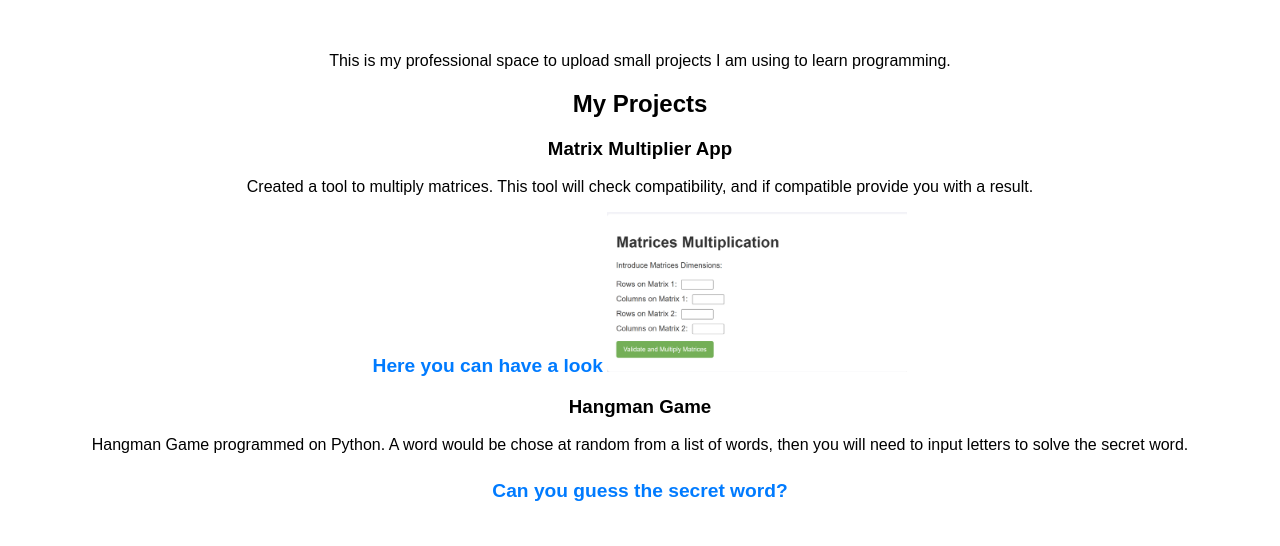
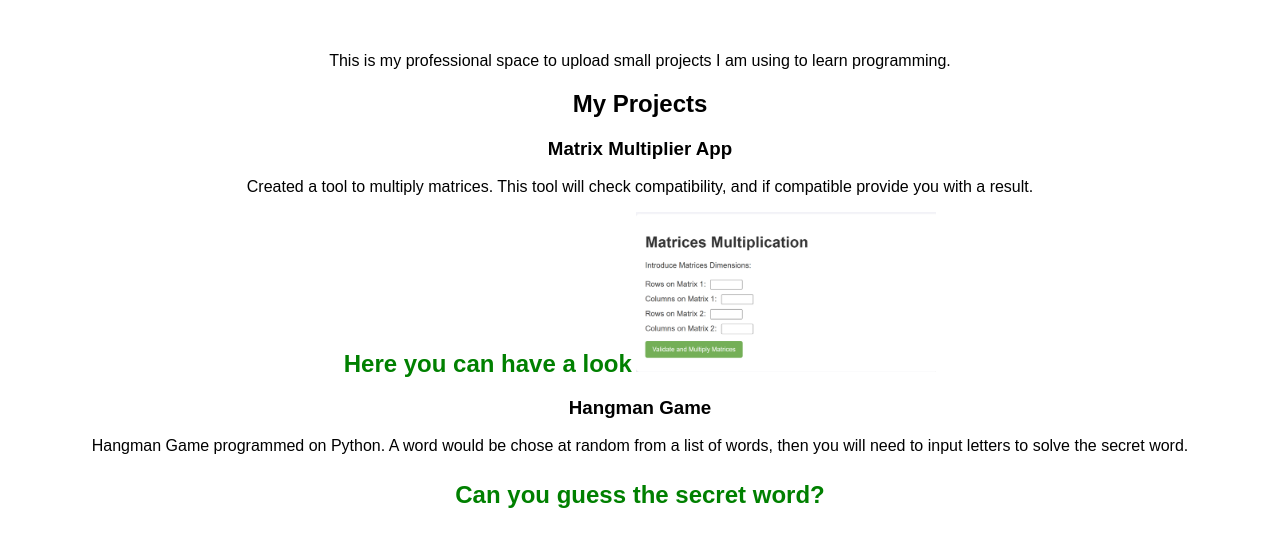
Before and after one commit to oarellanok/Portfolio, a plain HTML site: page index.html in a window 1280 px wide. Shown: the part 196-742 px from the top of the page. Drawn offline with Linux system fonts and the light colour scheme.

Commit message:
Update style.css

```diff
--- a/style.css
+++ b/style.css
@@ -21,7 +21,7 @@ h1 {
     margin-top: 10px; /* Añade espacio entre la imagen y el enlace */
     color: #007bff; /* Color del texto del enlace */
     text-decoration: none; /* Elimina el subrayado predeterminado */
-    font-size: 1.2rem; /* Haz el texto un poco más grande */
+    font-size: 1.5rem; /* Haz el texto un poco más grande */
     font-weight: bold; /* Enfatiza el texto */
     transition: transform 0.3s, color 0.3s; /* Añade una transición suave para los cambios */
 }
@@ -30,3 +30,13 @@ h1 {
     color: #ff0000; /* Cambia el color del texto al pasar el ratón */
     transform: scale(1.2); /* Aumenta el tamaño del enlace */
 }
+
+.project-link {
+    display: inline-block; /* Hace que el enlace tenga tamaño ajustable */
+    margin-top: 10px; /* Añade espacio entre la imagen y el enlace */
+    color: green; /* Color del texto del enlace */
+    text-decoration: none; /* Elimina el subrayado predeterminado */
+    font-size: 1.5rem; /* Haz el texto un poco más grande */
+    font-weight: bold; /* Enfatiza el texto */
+    transition: transform 0.3s, color 0.3s; /* Añade una transición suave para los cambios */
+}
```
